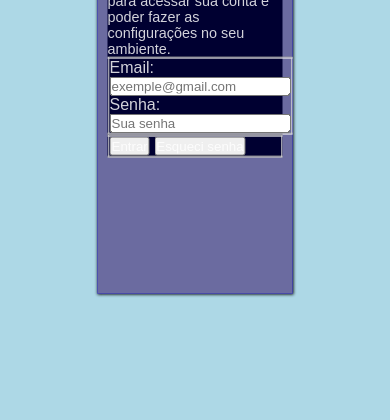
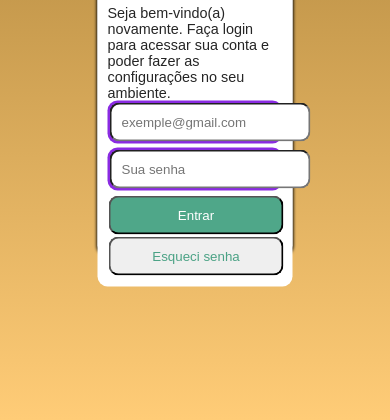
Before and after one commit to dragon182118/projeto-login, a plain HTML site: page index.html in a window 390 px wide. Shown: the part 424-844 px from the top of the page. Drawn offline with Linux system fonts and the light colour scheme.

Commit message:
create mobile first

```diff
--- a/index.html
+++ b/index.html
@@ -1,5 +1,6 @@
 <!DOCTYPE html>
 <html lang="pt-br">
+
 <head>
     <meta charset="UTF-8">
     <meta name="viewport" content="width=device-width, initial-scale=1.0">
@@ -9,6 +10,7 @@
     <link rel="stylesheet" href="styles/desktop.css" media="screen and (min-width: 1025px) and (max-width: 1200px)">
     <link rel="stylesheet" href="styles/big-screens.css" media="screen and (min-width: 1200px)">
 </head>
+
 <body>
     <main>
         <section id="tela">
@@ -16,25 +18,25 @@
             </div>
             <div id="login">
                 <h1>Login</h1>
-                <p>Seja bem-vindo(a) novamente. Faça login para acessar sua conta e poder fazer as configurações no seu ambiente.</p>
+                <p>Seja bem-vindo(a) novamente. Faça login para acessar sua conta e poder fazer as configurações no seu
+                    ambiente.</p>
                 <form action="login.php" method="post" autocomplete="on">
-                    <fieldset>
-                        <p>
-                            <label for="email">Email: </label>
-                            <input type="email" name="email" id="email" required placeholder="exemple@gmail.com" autocomplete="email">
-                        </p>
-                        <p>
-                            <label for="pass">Senha:</label>
-                            <input type="password" name="pass" id="pass" required placeholder="Sua senha" autocomplete="current-password" minlength="8">
-                        </p>
-                    </fieldset>
-                    <fieldset>
-                        <input type="submit" value="Entrar">
-                        <input type="button" value="Esqueci senha">
-                    </fieldset>
+                    <p id="pb1">
+                        <label for="email"></label>
+                        <input type="email" name="email" id="email" required placeholder="exemple@gmail.com"
+                            autocomplete="email" class="ibox">
+                    </p>
+                    <p id="pb2">
+                        <label for="pass"></label>
+                        <input type="password" name="pass" id="pass" required placeholder="Sua senha"
+                            autocomplete="current-password" minlength="8" class="ibox">
+                    </p>
+                    <p><input type="submit" value="Entrar" id="sing"  class="ibox2"></p>
+                    <p><input type="button" value="Esqueci senha" id="forg"  class="ibox2" ></p>
                 </form>
             </div>
         </section>
     </main>
 </body>
+
 </html>
--- a/styles/style.css
+++ b/styles/style.css
@@ -2,39 +2,43 @@
 *{
     margin: 0px;
     padding: 0px;
-    color: rgba(255, 255, 255, 0.822);
+    color: rgba(0, 0, 0, 0.856);
     font-family: Arial, Helvetica, sans-serif;
     box-sizing: border-box;
 }
+
 body{
     height: 100vh;
-    background-color: lightblue;
+    background-image: linear-gradient( to bottom, #8E6823,#FFCC77);
 }
 main{
-    background-color: blue;
+    background-color: white;
     width: 50vw;
-    height: 70vh;
+    height: 515px;
     position: absolute;
     top: 50%;
     left: 50%;
     transform: translate(-50%, -50%);
     box-shadow: 0px 0px 3px 1px black;
+    border-radius: 10px;
 }
 section#tela{
-    background-color: rgb(107, 107, 160);
+    background-color: rgb(white, 107, 160);
     width: 100%;
     height: 100%;
     margin: auto;
-    padding: 10px;
+    border-radius: 10px;
 }
 div#img{
-    background: rgb(0, 0, 90) url(../images/pexels-tahmetler-20329704.jpg) no-repeat left center ;
+    background: rgb(0, 0, 90) url(../images/entrada.jpg) no-repeat left center ;
     background-size: cover;
     width: 100%;
-    height: 35%;
+    height: 40%;
+    border-radius: 10px 10px 0px 0px;
 }
 div#login {
-    background-color: rgb(0, 0, 49);
+    background-color: rgb(255, 255, 255);
+    border-radius: 0px 0px 10px 10px;
 
 }
 #login > h1 {
@@ -43,4 +47,44 @@ div#login {
 }
 #login > p {
     font-size: 0.9em;
+    padding: 10px;
+    padding-bottom: 0px;
 }
+form {
+    padding: 10px;
+    padding-top: 0px;
+
+}
+#pb1, #pb2{
+    background-color: blueviolet;
+    text-align: right;
+    margin-bottom: 4px;
+    padding: 2px;
+    border-radius: 10px;
+}
+input.ibox{
+    padding: 10px;
+    border-radius: 10px;
+}
+.ibox2 {
+    width: 100%;
+    padding: 10px;
+    border-radius: 10px;
+    margin: 1px;
+}
+#sing {
+    background-color: rgba(0, 128, 85, 0.692);
+    color: white;
+}
+#forg {
+    color: rgba(0, 128, 85, 0.692);
+}
+#sing:hover{
+    background-color: aqua;
+    transition-duration: 0.5s;
+}
+#forg:hover{
+    background-color: aqua;
+    color: white;
+    transition-duration: 0.5s;
+}
```
Also changed, not shown: images/enter.png (added), images/entrada.jpg (renamed from images/pexels-tahmetler-20329704.jpg), images/esqSenha.png (added), images/pessoa.png (added), images/senha.png (added).
